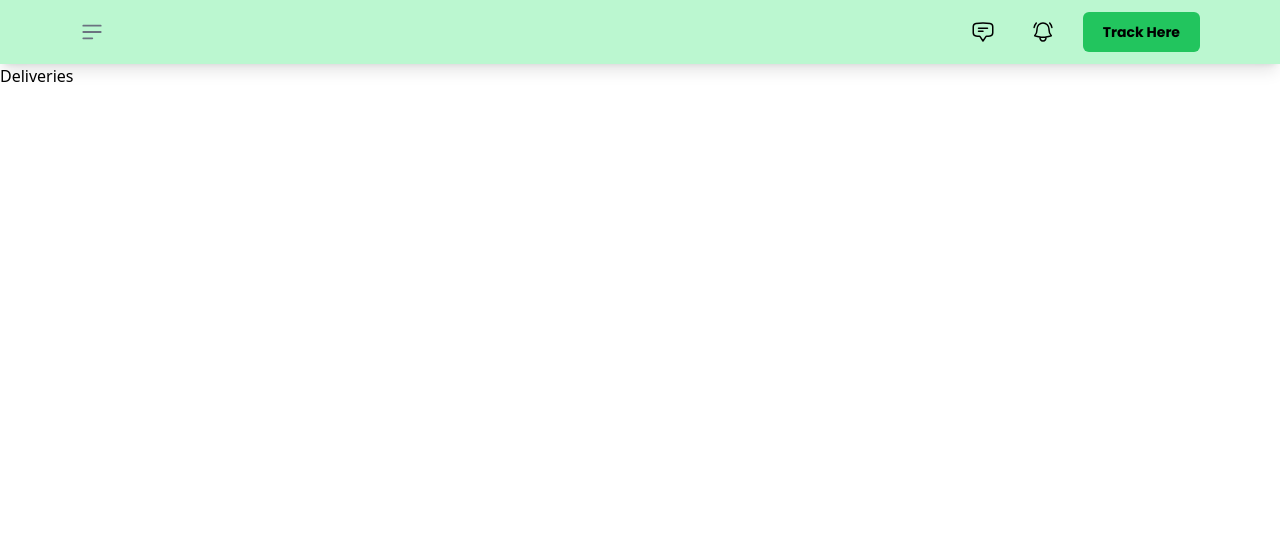
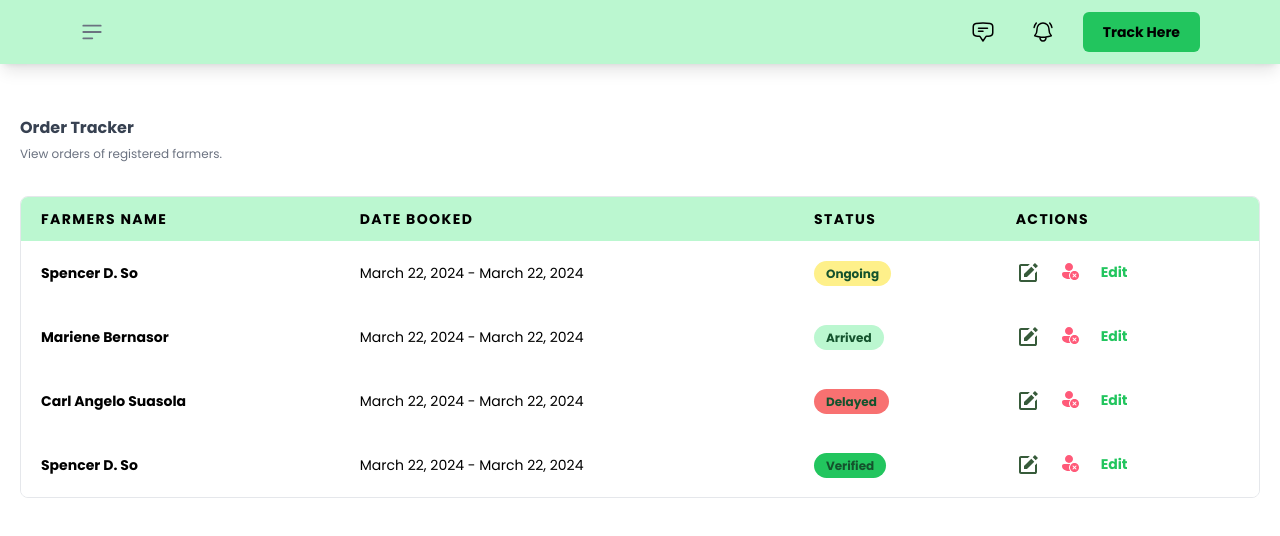
Before and after one commit to neilpagsss14/admin-page-crops, a React (Vite) app: page /deliveries in a window 1280 px wide. Shown: the top 536 px of the page. Built offline with nearby package versions, Linux system fonts and the light colour scheme.

Commit message:
Added Order Tracker page

```diff
--- a/src/pages/Deliveries.jsx
+++ b/src/pages/Deliveries.jsx
@@ -1,9 +1,186 @@
-import React from "react";
+import React, { useState } from "react";
+
+import { DisabledIcon, DownloadIcon, EditIcon } from "../assets/svg";
+import DisableFarmerModal from "../assets/modal/DisableFarmerModal";
 
 function Deliveries() {
+  const [showModal, setShowModal] = useState(false);
+
+  const toggleModal = () => {
+    setShowModal(!showModal);
+  };
+
+  const currentDateshort = new Date().toLocaleDateString("en-US", {
+    year: "numeric",
+    month: "long",
+    day: "numeric",
+  });
   return (
-    <div>
-      <div>Deliveries</div>
+    <div className="px-5 py-5 sm:px-2">
+      {<DisableFarmerModal toggleModal={toggleModal} showModal={showModal} />}
+      <div className="flex items-center max-w-screen-lg py-8 sm:px-8 justify-between">
+        <div>
+          <h2 className="font-poppins-bold text-gray-700">Order Tracker</h2>
+          <span className="text-xs font-poppins text-gray-500">
+            View orders of registered farmers.
+          </span>
+        </div>
+        {/* <div className="flex items-center justify-between">
+          <div className="ml-10 spacex-8 lg:ml-40">
+            <button className="flex items-end gap-2 rounded-md bg-green-500 px-4 py-2 text-sm font-poppins-bold text-black hover:bg-green-700">
+              {DownloadIcon()}CSV
+            </button>
+          </div>
+        </div> */}
+      </div>
+      <div className="overflow-y-hidden rounded-lg border">
+        <div className="overflow-x-auto">
+          <table className="w-full">
+            <thead>
+              <tr className="bg-green-200 text-left text-sm font-poppins-bold uppercase tracking-widest text-black">
+                <th className="px-5 py-3">Farmers Name</th>
+                <th className="px-5 py-3">Date Booked</th>
+                <th className="px-5 py-3">Status</th>
+                <th className="px-5 py-3">Actions</th>
+              </tr>
+            </thead>
+            <tbody>
+              <tr>
+                <td className="  bg-white px-5 py-5 text-sm">
+                  <div className="font-poppins-bold flex items-center ">
+                    Spencer D. So
+                  </div>
+                </td>
+                <td className="  bg-white px-5 py-5 text-sm">
+                  <div className="font-poppins flex">
+                    {currentDateshort} - {currentDateshort}
+                  </div>
+                </td>
+                <td className="  bg-white px-5 py-5 text-sm">
+                  <span className="rounded-full bg-yellow-200 px-3 py-1 text-xs font-semibold text-green-900 font-poppins-bold">
+                    Ongoing
+                  </span>
+                </td>
+                <td className="  bg-white px-5 py-5 text-sm flex gap-5">
+                  <span className=" cursor-pointer">{EditIcon()}</span>
+
+                  <span onClick={toggleModal} className=" cursor-pointer">
+                    {DisabledIcon()}
+                  </span>
+
+                  <td className="text-md flex font-poppins-bold">
+                    <span
+                      onClick={"/#"}
+                      className="text-green-500 hover:underline cursor-pointer"
+                    >
+                      Edit
+                    </span>
+                  </td>
+                </td>
+              </tr>
+            </tbody>
+            <tbody>
+              <tr>
+                <td className=" bg-white px-5 py-5 text-sm">
+                  <div className="font-poppins-bold flex items-center ">
+                    Mariene Bernasor
+                  </div>
+                </td>
+                <td className=" bg-white px-5 py-5 text-sm">
+                  <div className="font-poppins flex">
+                    {" "}
+                    {currentDateshort} - {currentDateshort}
+                  </div>
+                </td>
+                <td className=" bg-white px-5 py-5 text-sm">
+                  <span className="rounded-full bg-green-200 px-3 py-1 text-xs font-semibold text-green-900 font-poppins-bold">
+                    Arrived
+                  </span>
+                </td>
+                <td className=" bg-white px-5 py-5 text-sm flex gap-5">
+                  <span className="cursor-pointer">{EditIcon()}</span>
+                  <span className="ursor-pointer">{DisabledIcon()}</span>
+                  <td className="text-md flex font-poppins-bold">
+                    <span
+                      onClick={"/#"}
+                      className="text-green-500 hover:underline cursor-pointer"
+                    >
+                      Edit
+                    </span>
+                  </td>
+                </td>
+              </tr>
+            </tbody>
+            <tbody>
+              <tr>
+                <td className=" bg-white px-5 py-5 text-sm">
+                  <div className="font-poppins-bold flex items-center ">
+                    Carl Angelo Suasola
+                  </div>
+                </td>
+                <td className=" bg-white px-5 py-5 text-sm">
+                  <div className="font-poppins flex">
+                    {" "}
+                    {currentDateshort} - {currentDateshort}
+                  </div>
+                </td>
+                <td className=" bg-white px-5 py-5 text-sm">
+                  <span className="rounded-full bg-red-400 px-3 py-1 text-xs text-green-900 font-poppins-bold">
+                    Delayed
+                  </span>
+                </td>
+                <td className=" bg-white px-5 py-5 text-sm flex gap-5">
+                  <span className="cursor-pointer">{EditIcon()}</span>
+                  <span className="ursor-pointer">{DisabledIcon()}</span>
+                  <td className="text-md flex font-poppins-bold">
+                    <span
+                      onClick={"/#"}
+                      className="text-green-500 hover:underline cursor-pointer"
+                    >
+                      Edit
+                    </span>
+                  </td>
+                </td>
+              </tr>
+            </tbody>
+            <tbody>
+              <tr>
+                <td className="  bg-white px-5 py-5 text-sm">
+                  <div className="font-poppins-bold flex items-center ">
+                    Spencer D. So
+                  </div>
+                </td>
+                <td className="  bg-white px-5 py-5 text-sm">
+                  <div className="font-poppins flex">
+                    {currentDateshort} - {currentDateshort}
+                  </div>
+                </td>
+                <td className="  bg-white px-5 py-5 text-sm">
+                  <span className="rounded-full bg-green-500 px-3 py-1 text-xs font-semibold text-green-900 font-poppins-bold">
+                    Verified
+                  </span>
+                </td>
+                <td className="  bg-white px-5 py-5 text-sm flex gap-5">
+                  <span className=" cursor-pointer">{EditIcon()}</span>
+
+                  <span onClick={toggleModal} className=" cursor-pointer">
+                    {DisabledIcon()}
+                  </span>
+
+                  <td className="text-md flex font-poppins-bold">
+                    <span
+                      onClick={"/#"}
+                      className="text-green-500 hover:underline cursor-pointer"
+                    >
+                      Edit
+                    </span>
+                  </td>
+                </td>
+              </tr>
+            </tbody>
+          </table>
+        </div>
+      </div>
     </div>
   );
 }
--- a/src/pages/Farmer.jsx
+++ b/src/pages/Farmer.jsx
@@ -1,6 +1,5 @@
 import React, { useState } from "react";
 import { DisabledIcon, DownloadIcon, EditIcon } from "../assets/svg";
-import Modal from "../components/Modal";
 import DisableFarmerModal from "../assets/modal/DisableFarmerModal";
 
 function Farmer() {
```
Also changed, not shown: src/assets/modal/EditFarmerModal.jsx (added).
